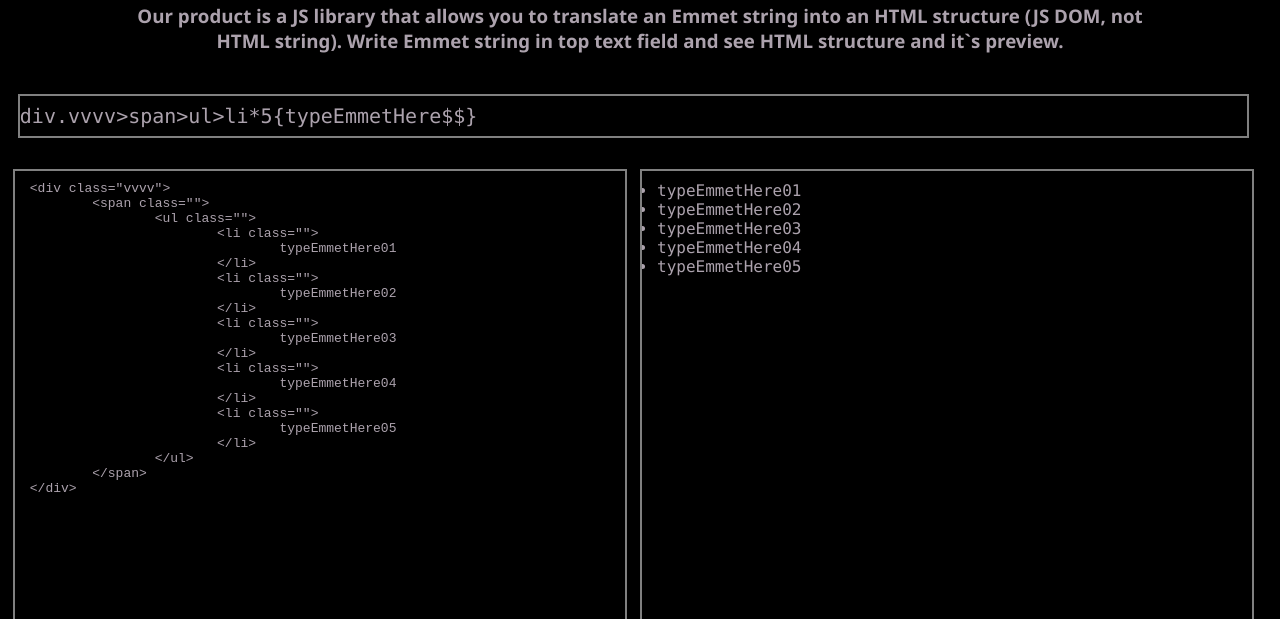
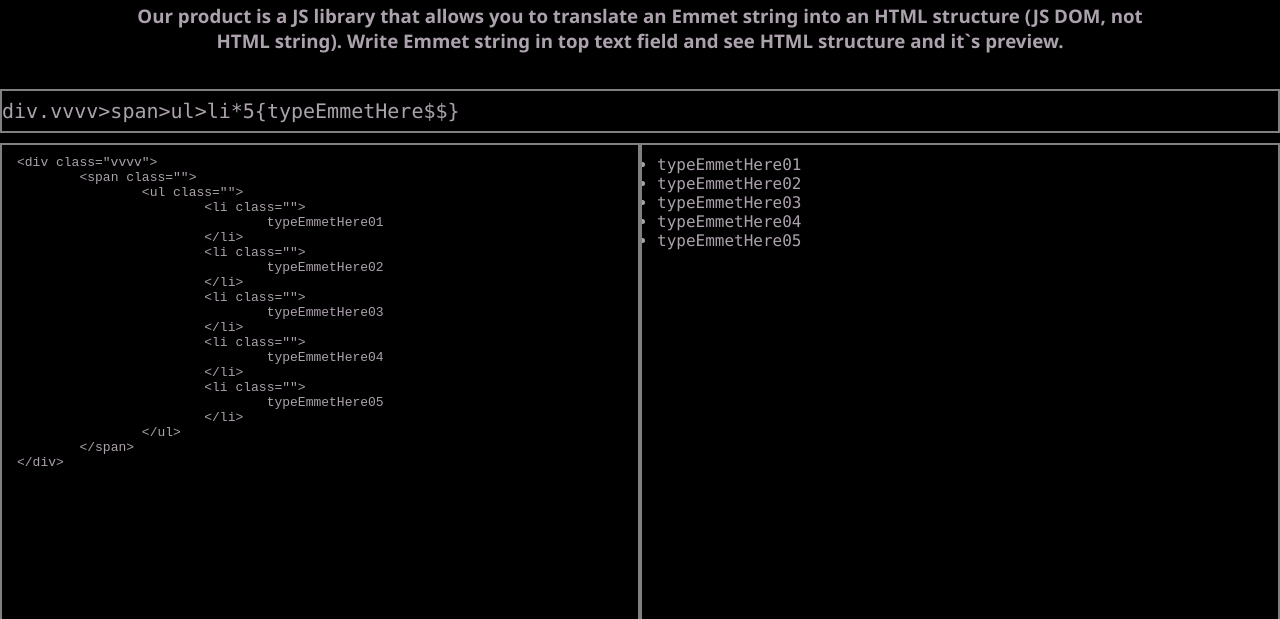
Before and after one commit to Futupas/EmmetToHTML, a website built with webpack: page www/index.html in a window 1280 px wide. Shown: the part 181-800 px from the top of the page. Built offline with nearby package versions, Linux system fonts and the light colour scheme.

Commit message:
fix view issues

```diff
--- a/www/styles.css
+++ b/www/styles.css
@@ -99,22 +99,19 @@ div#input {
     position: absolute;
     top: 0px;
     left: 0px;
-    width: 97%;
-    margin-left: 1%;
+    width: 100%;
     height: 8vh;
-    padding: 5px;
+    /* padding: 5px; */
 }
 
 
 div#htmlcode,
 div#preview{
-    margin-top: 2%;
     position: absolute;
     float: left;
     overflow: auto;
     color: #ACA2AD;
     border: 2px solid gray;
-    max-width: 48%;
 }
 
 
@@ -149,12 +146,12 @@ div#htmlcode::-webkit-scrollbar-thumb {
   }
 
 div#htmlcode{
-    margin-left: 1%;
+
     height:auto;
 }
 
 div#preview{
-    margin-right: 1%;
+
     height:auto;
 }
 
```
